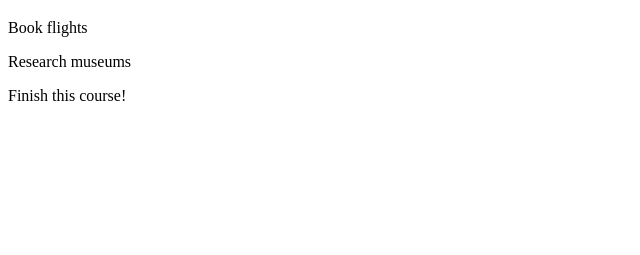
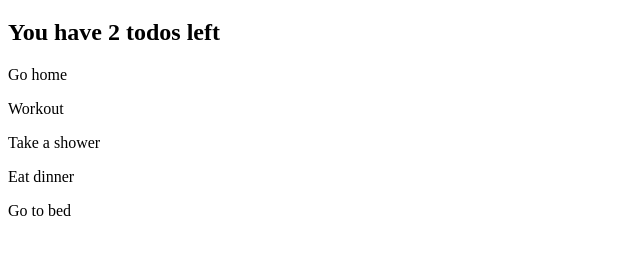
Before and after one commit to sevanshdm/Modern-JavaScript-Bootcamp, a plain HTML site: page todo-app/index.html in a window 1280 px wide. Shown: the part 61-316 px from the top of the page, without its empty margins (0-640 px from the left). Drawn offline with Linux system fonts and the light colour scheme.

Commit message:
Video 52: Adding Elements via the DOM

```diff
--- a/todo-app/index.html
+++ b/todo-app/index.html
@@ -5,11 +5,7 @@
 <body>
     <h1>Todos</h1>
 
-    <p>Clean the kitchen</p>
-    <p>Book flights</p>
-    <p>Research museums</p>
-    <p>Walk the dog</p>
-    <p>Finish this course!</p>
+
 
     <script src="todo-app.js"></script>
 </body>
--- a/todo-app/todo-app.js
+++ b/todo-app/todo-app.js
@@ -1,7 +1,32 @@
-const paragraphs = document.querySelectorAll('p')
+const todos = [{
+    text: 'Go home',
+    completed: true
+}, {
+    text: 'Workout',
+    completed: false
+}, {
+    text: 'Take a shower',
+    completed: true
+}, {
+    text: 'Eat dinner',
+    completed: false
+}, {
+    text: 'Go to bed',
+    completed: true
+}]
 
-paragraphs.forEach(function(paragraph){
-    if(paragraph.textContent.includes('the')){
-        paragraph.remove()
-    }
+const incompleteTodos = todos.filter(function(todo){
+    return !todo.completed
 })
+
+const summary = document.createElement('h2')
+
+summary.textContent = `You have ${incompleteTodos.length} todos left`
+
+document.querySelector('body').appendChild(summary)
+
+todos.forEach(function(todo){
+    const p = document.createElement('p')
+    p.textContent = todo.text
+    document.querySelector('body').appendChild(p)
+})
```
Also changed, not shown: notes-app/notes-app.js (+16 -0 lines).
